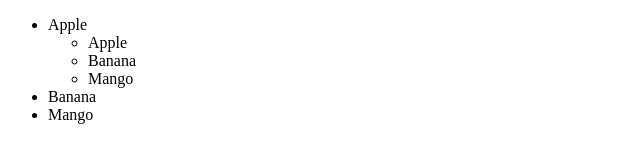
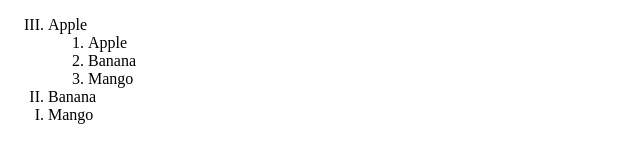
Before and after one commit to kchore42/example, a plain HTML site: page index.html in a window 1280 px wide. Shown: the full height of the page, 0-640 px from the left. Drawn offline with Linux system fonts and the light colour scheme.

Commit message:
Add files via upload

```diff
--- a/index.html
+++ b/index.html
@@ -6,17 +6,17 @@
     <link rel="stylesheet" href="./main.css">
 </head>
 <body>
-    <ul>
+    <ol type="I" reversed="reversed">
         <li>
             Apple
-            <ul>
+            <ol>
                 <li>Apple</li>
                 <li>Banana</li>
                 <li>Mango</li>
-            </ul>
+            </ol>
         </li>
         <li>Banana</li>
         <li>Mango</li>
-    </ul>
+    </ol>
 </body>
 </html>
```
